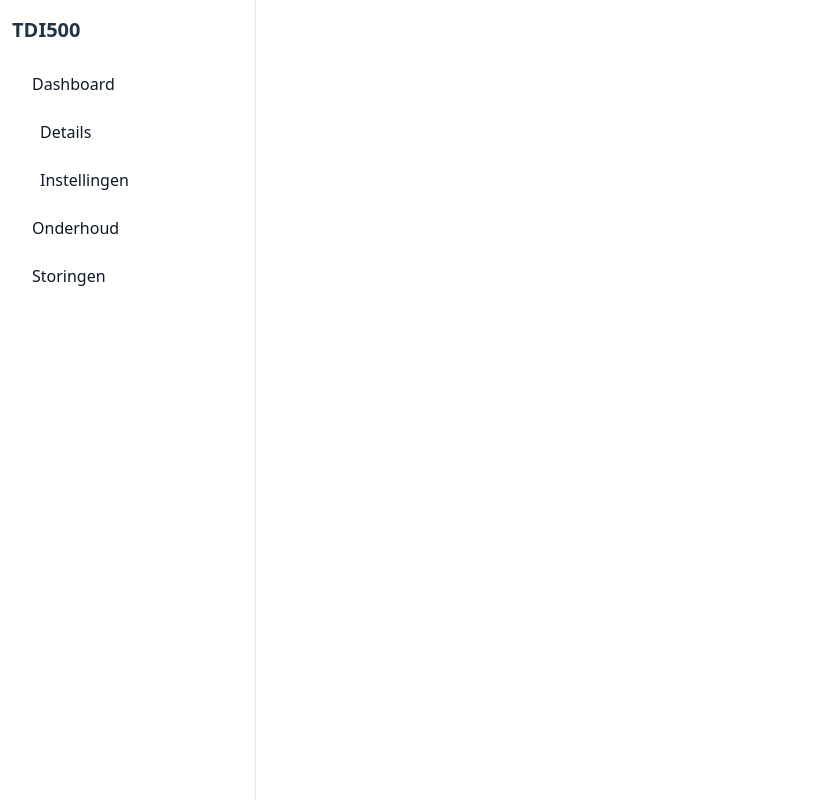
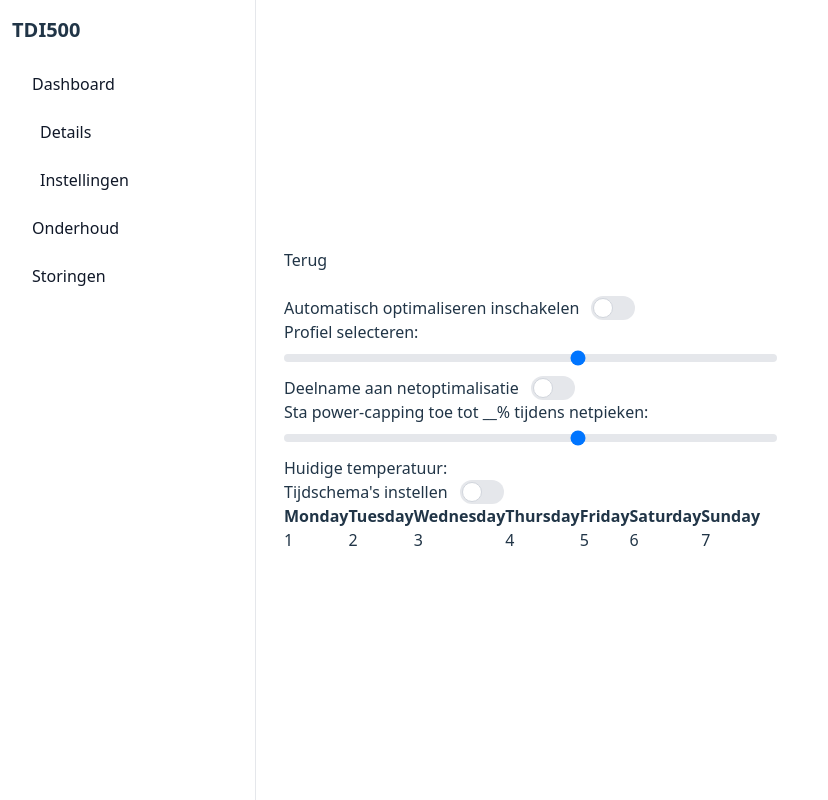
Before and after one commit to CurleyDS/Installateursportaal, a React (Vite) app: page /0/Instellingen in a window 1280 px wide. Shown: the whole page, without its empty margins (0-828 px from the left). Built offline with nearby package versions, Linux system fonts and the light colour scheme.

Commit message:
Continued working on DetailsSettings

```diff
--- a/src/pages/Details.jsx
+++ b/src/pages/Details.jsx
@@ -120,16 +120,12 @@ function Details() {
         return (
             <>
                 <div className='flex items-center justify-between w-full'>
-                    <div className='p-3'>
-                        <Link to={"/"}>
-                            <span className="rounded-lg ml-3">Terug</span>
-                        </Link>
-                    </div>
-                    <div className='p-3'>
-                        <span className="rounded-lg ml-3">Dag naar Maand knop</span>
-                    </div>
-                    <div className='relative p-3'>
-                        <span className="rounded-lg ml-3" onClick={() => toggleDropdown('dropdownChart')}>Chart</span>
+                    <Link to={"/"} className="p-3 rounded-lg">Terug</Link>
+
+                    <span className="p-3 rounded-lg">Dag naar Maand knop</span>
+
+                    <span className='relative cursor-pointer p-3 rounded-lg' onClick={() => toggleDropdown('dropdownChart')}>
+                        <span>Chart</span>
 
                         <div id="dropdownChart" className="absolute top-8 right-0 z-10 hidden bg-white divide-y divide-gray-100 rounded-lg w-44 dark:bg-gray-700">
                             <ul className="py-2 text-sm text-gray-700 dark:text-gray-200">
@@ -147,7 +143,7 @@ function Details() {
                                 </li>
                             </ul>
                         </div>
-                    </div>
+                    </span>
                 </div>
                 <ChartContainer
                     dataset={currentChartData}
--- a/src/pages/DetailsSettings.jsx
+++ b/src/pages/DetailsSettings.jsx
@@ -1,10 +1,5 @@
 import { useState, useEffect } from 'react'
 import { useParams, Link } from 'react-router-dom';
-import { ChartContainer } from '@mui/x-charts/ChartContainer';
-import { BarPlot } from '@mui/x-charts/BarChart';
-import { LinePlot, MarkPlot } from '@mui/x-charts/LineChart';
-import { ChartsYAxis } from '@mui/x-charts/ChartsYAxis';
-import { ChartsXAxis } from '@mui/x-charts/ChartsXAxis';
 
 function DetailsSettings() {
     const [loading, setLoading] = useState(false);
@@ -44,7 +39,83 @@ function DetailsSettings() {
     if (loading) {
         return (
             <>
-                {/* Instellingen */}
+                <div className='flex items-center justify-start w-full'>
+                    <Link to={"/" + pomp.id} className="p-3 rounded-lg">Terug</Link>
+                </div>
+                <div className='flex items-center justify-start w-full'>
+                    <div className='p-3'>
+                        <form>
+                            <div>
+                                <label class="inline-flex items-center cursor-pointer">
+                                    <span class="me-3">Automatisch optimaliseren inschakelen</span>
+                                    <input type="checkbox" value="" class="sr-only peer" />
+                                    <div class="relative w-11 h-6 bg-gray-200 peer-focus:outline-none peer-focus:ring-4 peer-focus:ring-blue-300 dark:peer-focus:ring-blue-800 rounded-full peer dark:bg-gray-700 peer-checked:after:translate-x-full rtl:peer-checked:after:-translate-x-full peer-checked:after:border-white after:content-[''] after:absolute after:top-[2px] after:start-[2px] after:bg-white after:border-gray-300 after:border after:rounded-full after:h-5 after:w-5 after:transition-all dark:border-gray-600 peer-checked:bg-blue-600 dark:peer-checked:bg-blue-600"></div>
+                                </label>
+                            </div>
+
+                            <div>
+                                <label for="steps-range" class="block mb-2">
+                                    <span class="mb-3">Profiel selecteren:</span>
+                                    <input id="steps-range" type="range" min="0" max="5" step="1" class="w-full h-2 bg-gray-200 rounded-lg appearance-none cursor-pointer dark:bg-gray-700" />
+                                </label>
+                            </div>
+
+                            <div>
+                                <label class="inline-flex items-center cursor-pointer">
+                                    <span class="me-3">Deelname aan netoptimalisatie</span>
+                                    <input type="checkbox" value="" class="sr-only peer" />
+                                    <div class="relative w-11 h-6 bg-gray-200 peer-focus:outline-none peer-focus:ring-4 peer-focus:ring-blue-300 dark:peer-focus:ring-blue-800 rounded-full peer dark:bg-gray-700 peer-checked:after:translate-x-full rtl:peer-checked:after:-translate-x-full peer-checked:after:border-white after:content-[''] after:absolute after:top-[2px] after:start-[2px] after:bg-white after:border-gray-300 after:border after:rounded-full after:h-5 after:w-5 after:transition-all dark:border-gray-600 peer-checked:bg-blue-600 dark:peer-checked:bg-blue-600"></div>
+                                </label>
+                            </div>
+
+                            <div>
+                                <label for="steps-range" class="block mb-2">
+                                    <span class="mb-3">Sta power-capping toe tot __% tijdens netpieken:</span>
+                                    <input id="steps-range" type="range" min="0" max="5" step="1" class="w-full h-2 bg-gray-200 rounded-lg appearance-none cursor-pointer dark:bg-gray-700" />
+                                </label>
+                            </div>
+
+                            <div>
+                                <label>
+                                    <span>Huidige temperatuur:</span>
+                                </label>
+                            </div>
+
+                            <div>
+                                <label class="inline-flex items-center cursor-pointer">
+                                    <span class="me-3">Tijdschema's instellen</span>
+                                    <input type="checkbox" value="" class="sr-only peer" />
+                                    <div class="relative w-11 h-6 bg-gray-200 peer-focus:outline-none peer-focus:ring-4 peer-focus:ring-blue-300 dark:peer-focus:ring-blue-800 rounded-full peer dark:bg-gray-700 peer-checked:after:translate-x-full rtl:peer-checked:after:-translate-x-full peer-checked:after:border-white after:content-[''] after:absolute after:top-[2px] after:start-[2px] after:bg-white after:border-gray-300 after:border after:rounded-full after:h-5 after:w-5 after:transition-all dark:border-gray-600 peer-checked:bg-blue-600 dark:peer-checked:bg-blue-600"></div>
+                                </label>
+
+                                <table>
+                                    <thead>
+                                        <tr>
+                                            <th>Monday</th>
+                                            <th>Tuesday</th>
+                                            <th>Wednesday</th>
+                                            <th>Thursday</th>
+                                            <th>Friday</th>
+                                            <th>Saturday</th>
+                                            <th>Sunday</th>
+                                        </tr>
+                                    </thead>
+                                    <tbody>
+                                        <tr>
+                                            <td>1</td>
+                                            <td>2</td>
+                                            <td>3</td>
+                                            <td>4</td>
+                                            <td>5</td>
+                                            <td>6</td>
+                                            <td>7</td>
+                                        </tr>
+                                    </tbody>
+                                </table>
+                            </div>
+                        </form>
+                    </div>
+                </div>
             </>
         )
     } else {
```
